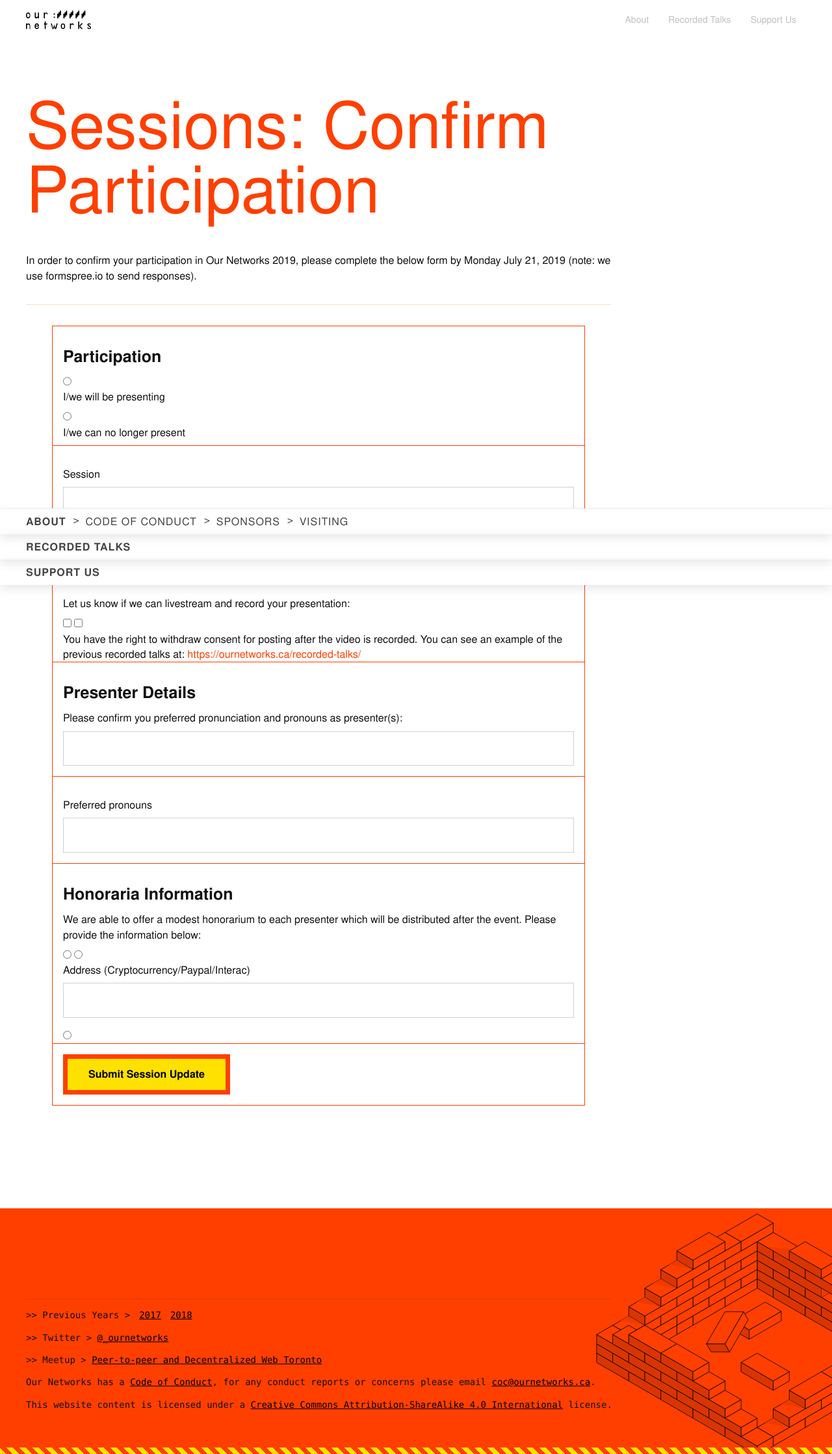
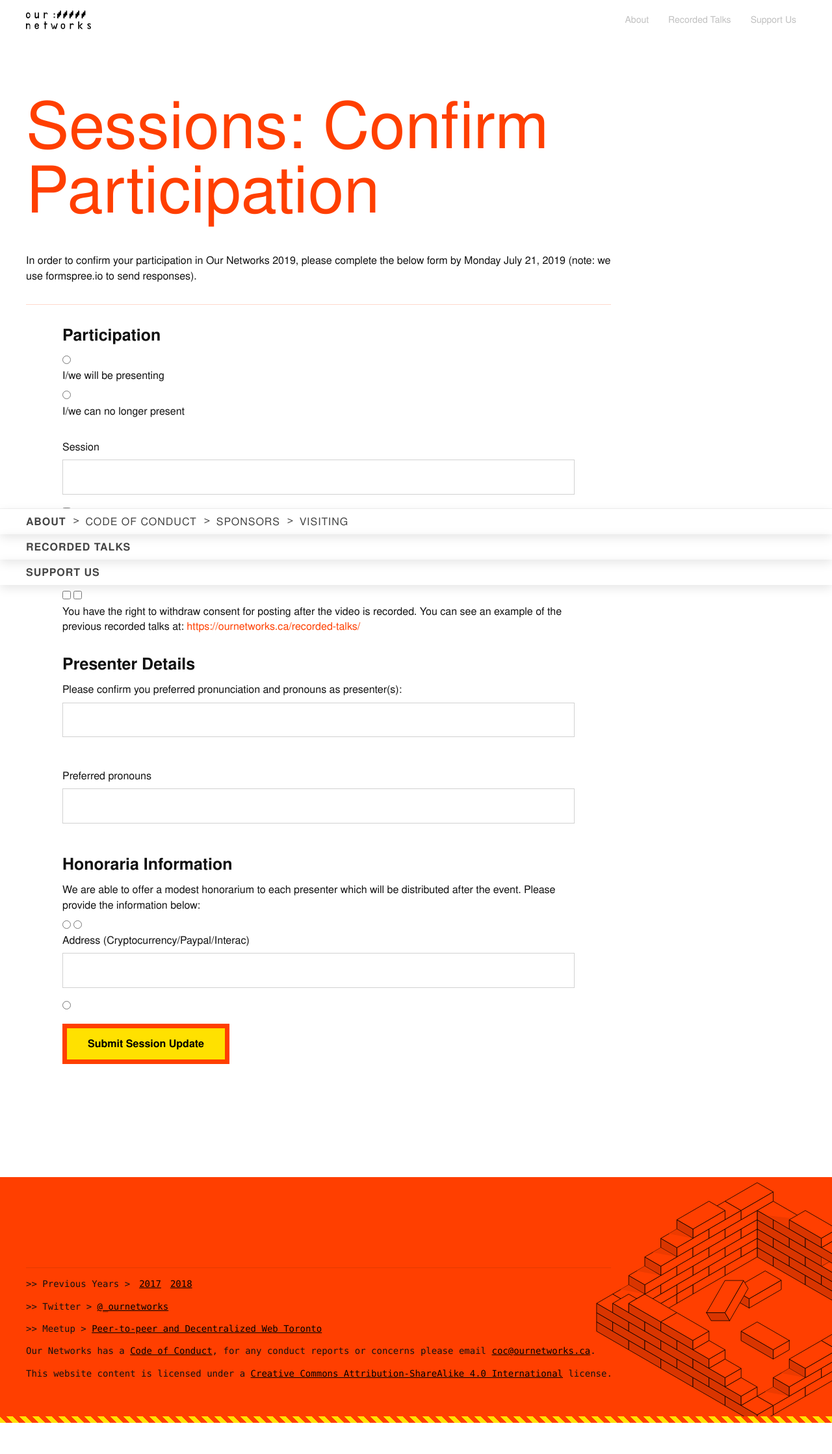
Before and after one commit to ournetworks/ournetworks.ca, a Jekyll site: the page built from sessions-form.html, in a window 1280 px wide. Shown: the whole page at 65% size. Built offline with Jekyll 4.4.1, drawn with Linux system fonts in a browser that asks for light colours; after the commit the page ends 2189 px from its top, so only the background shows below that.

Commit message:
minor style tweaks

```diff
--- a/_sass/_forms.scss
+++ b/_sass/_forms.scss
@@ -54,18 +54,16 @@
 }
 
 .form-container {
-  border: 1px solid $accent-color;
+  border: 0px;
 }
 
 .form-group {
   padding: 0 1em;
   margin-top: 2rem;
-  border-bottom: 1px solid $accent-color;
 
   &.last {
     padding: 1em;
     margin: 0;
-    border-bottom: 0;
   }
 }
 
```
